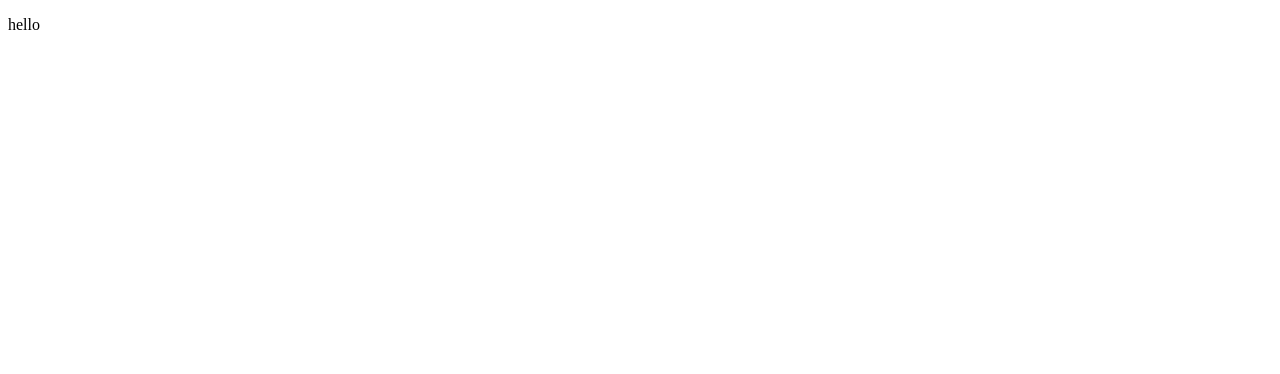
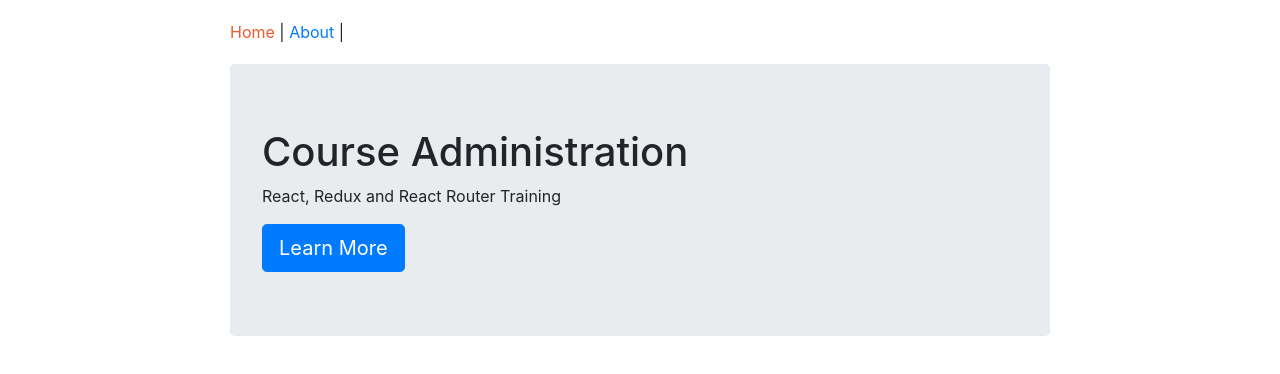
Before and after one commit to blondfro/react-redux-training, a React app: page / in a window 1280 px wide. Shown: the top 374 px of the page. Built offline with nearby package versions, Linux system fonts and the light colour scheme.

Commit message:
created an App, Home, About, Header and 404 page and setup basic routes for each. Also created an index.css file.

```diff
--- /dev/null
+++ b/src/components/App.js
@@ -0,0 +1,22 @@
+import React from "react";
+import { Route, Switch } from "react-router-dom";
+import Header from "./common/Header";
+import HomePage from "./home/HomePage";
+import AboutPage from "./about/AboutPage";
+import PageNotFound from "./PageNotFound";
+
+function App() {
+  return (
+    <div className="container-fluid">
+      <Header />
+        <Switch>
+            <Route exact path="/" component={HomePage} />
+            <Route exact path="/about" component={AboutPage} />
+            <Route component={PageNotFound}/>
+        </Switch>
+
+    </div>
+  );
+}
+
+export default App;
--- /dev/null
+++ b/src/components/PageNotFound.js
@@ -0,0 +1,11 @@
+import React from "react";
+
+function PageNotFound() {
+    return(
+        <div>
+            <h1>404 Page Not Found</h1>
+        </div>
+    )
+}
+
+export default PageNotFound
--- /dev/null
+++ b/src/components/about/AboutPage.js
@@ -0,0 +1,12 @@
+import React from "react";
+
+function AboutPage() {
+  return (
+    <>
+      <h2>About</h2>
+      <p>This app uses React and Redux and other useful libraries</p>
+    </>
+  );
+}
+
+export default AboutPage;
--- /dev/null
+++ b/src/components/common/Header.js
@@ -0,0 +1,15 @@
+import React from "react";
+import {NavLink} from "react-router-dom";
+
+function Header() {
+    const activeStyle = { color: "#F1582A"};
+    return(
+        <nav>
+            <NavLink to="/" activeStyle={activeStyle} exact>Home</NavLink>{" | "}
+            <NavLink to="/about" activeStyle={activeStyle} >About</NavLink>{" | "}
+
+        </nav>
+    )
+}
+
+export default Header
--- /dev/null
+++ b/src/components/home/HomePage.js
@@ -0,0 +1,16 @@
+import React from "react";
+import { Link } from "react-router-dom";
+
+function HomePage() {
+  return (
+    <div className="jumbotron">
+      <h1>Course Administration</h1>
+      <p>React, Redux and React Router Training</p>
+      <Link to="about" className="btn btn-primary btn-lg">
+        Learn More
+      </Link>
+    </div>
+  );
+}
+
+export default HomePage;
--- /dev/null
+++ b/src/index.css
@@ -0,0 +1,8 @@
+#app {
+    max-width: 850px;
+    margin: 0 auto;
+}
+
+nav {
+    padding: 20px 0 20px 0;
+}
--- a/src/index.js
+++ b/src/index.js
@@ -1,7 +1,13 @@
 import React from "react";
 import { render } from "react-dom";
+import { BrowserRouter as Router } from "react-router-dom";
+import "bootstrap/dist/css/bootstrap.min.css";
+import App from "./components/App";
+import "./index.css";
 
-function Hi() {
-    return <p>hello</p>
-}
-render(<Hi/>, document.getElementById("app"));
+render(
+  <Router>
+    <App />
+  </Router>,
+  document.getElementById("app")
+);
```
Also changed, not shown: 1 other file (tests, documents, lock files or other folders).
